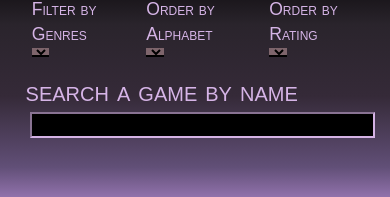
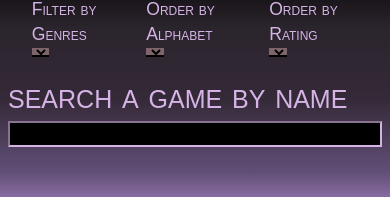
Before and after one commit to mflec/mflecGames, a React (Create React App) app in the folder client/: page /home in a window 390 px wide. Shown: the part 117-314 px from the top of the page. Built offline with nearby package versions, Linux system fonts and the light colour scheme; no server answers.

Commit message:
style modified

```diff
--- a/client/src/styles/App.css
+++ b/client/src/styles/App.css
@@ -194,13 +194,39 @@ input {
     }
 }
 
-@media (max-width: 28.75em) {
+@media (max-width: 540px) {
+    .gameCard {
+        margin-left: 12.87rem;
+    }
+}
+
+@media (max-width: 414px) {
+    .gameCard {
+        width: 100%;
+        margin-left: 0rem;
+    }
+    .image-gameCard {
+        width: 100%;
+    }
+}
+
+@media (max-width: 360px) {
     .gameCard {
         width: 28.749rem;
-        margin-left: 6rem;
+        margin-left: 5.25rem;
     }
     .image-gameCard {
         width: 28.74rem;
+    }
+}
+
+@media (max-width: 320px) {
+    .gameCard {
+        width: 100%;
+        margin-left: 0rem;
+    }
+    .image-gameCard {
+        width: 100%;
     }
 }
 
@@ -302,9 +328,16 @@ footer{
     }
 }
 
-@media (max-width: 800px) {
+@media (max-width: 1024px) {
     .filters-sort {
         margin-left: 20rem;
+    }
+
+}
+
+@media (max-width: 768px) {
+    .filters-sort{
+        margin-left: 5rem;
     }
 
 }
@@ -323,6 +356,13 @@ footer{
 
 }
 
+@media (max-width: 540px) {
+    .filters-sort{
+        margin-left: 2rem;
+    }
+
+}
+
 @media (max-width: 28.75em) {
     .filters-sort {
         font-size: 2rem;
@@ -330,6 +370,13 @@ footer{
         margin-left: 2.7rem;
         color: rgba(221, 186, 238, 0.959);
     }
+}
+
+@media (max-width: 290px) {
+    .filters-sort{
+        margin-left: 0rem;
+    }
+
 }
 
 #searchname{
@@ -369,6 +416,16 @@ footer{
     }
 }
 
+@media (max-width: 1024px) {
+    #searchname{
+        margin-left: 33rem;
+    }
+    .homeSearch{
+        margin-left: 33rem;
+        font-size: 2.96rem;
+    }
+}
+
 @media (max-width: 800px) {
     #searchname{
         margin-left: 20rem;
@@ -394,16 +451,53 @@ footer{
 @media (max-width: 644px) {
     #searchname{
         margin-left: 5rem;
+    }
+    .homeSearch{
+        margin-left: 5rem;
+    }
+}
+
+@media (max-width: 540px) {
+    #searchname{
+        margin-left: 9rem;
         width: 33rem;
     }
     .homeSearch{
-        margin-left: 5rem;
+        margin-left: 9rem;
         font-size: 3rem;
     }
 }
 
 
-@media (max-width: 28.75em) {
+@media (max-width: 414px) {
+    #searchname {
+        margin-left: 0rem;
+        width: 100%;
+    }
+    .homeSearch{
+        margin-left: 0rem;
+        font-size: 4.05rem;
+    }
+}
+
+@media (max-width: 411px) {
+    #searchname {
+        margin-left: 0rem;
+        width: 100%;
+    }
+    .homeSearch{
+        margin-left: 0rem;
+        font-size: 4.02rem;
+    }
+}
+
+@media (max-width: 375px) {
+    .homeSearch{
+        font-size: 3.66rem;
+    }
+}
+
+@media (max-width: 360px) {
     #searchname {
         margin-left: 6%;
         width: 92%;
@@ -414,6 +508,26 @@ footer{
         font-size: 3.28rem;
     }
 }
+
+@media (max-width: 320px) {
+    #searchname {
+        margin-left: 0rem;
+        width: 100%;
+    }
+    .homeSearch{
+        margin-left: 0rem;
+        font-size: 3.1rem;
+    }
+}
+
+
+@media (max-width: 280px) {
+    .homeSearch{
+        font-size: 2.69rem;
+    }
+}
+
+
 
 .pagination\:number {
     --size: 32px;
```
